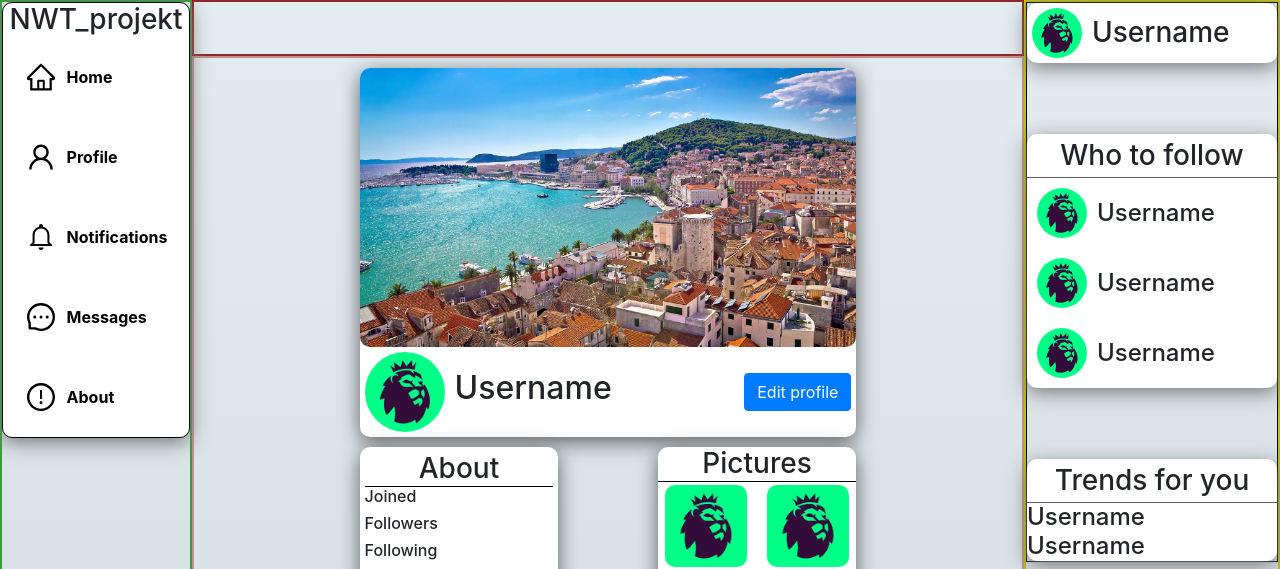
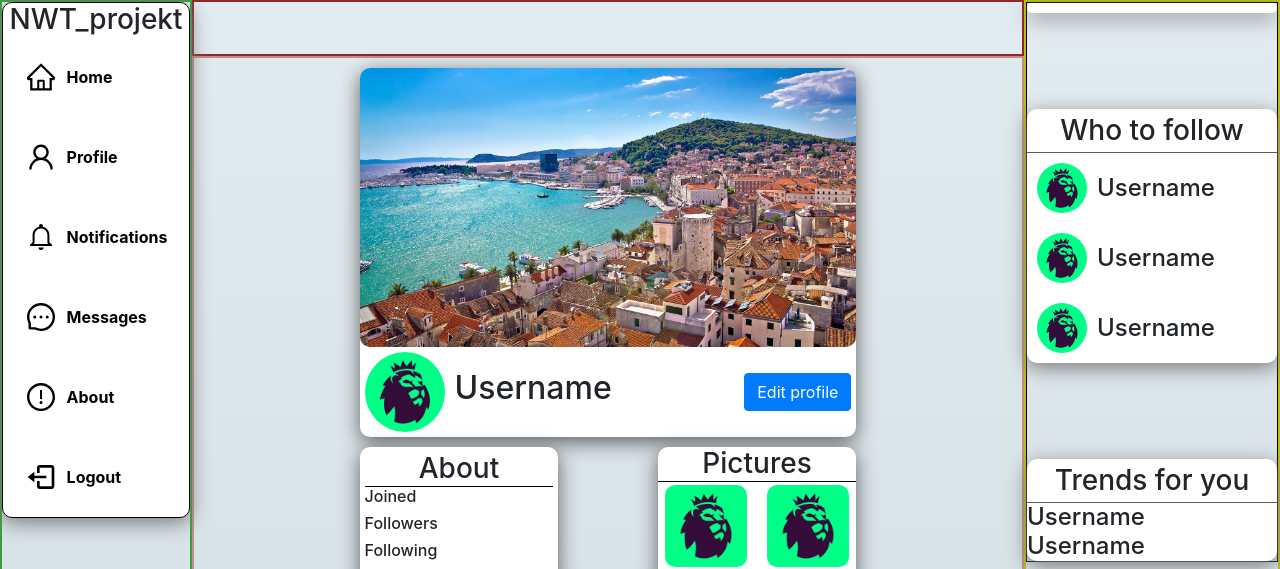
Before and after one commit to ivo011/NWT, a React (Create React App) app in the folder client/nwt-client/: page /profile in a window 1280 px wide. Shown: the top 569 px of the page. Built offline with nearby package versions, Linux system fonts and the light colour scheme; no server answers; the HTML template or start-up script is replaced by a standard one.

Commit message:
show loged in user

```diff
--- a/client/nwt-client/src/components/aside.js
+++ b/client/nwt-client/src/components/aside.js
@@ -1,13 +1,31 @@
-import React from 'react';
+import React, {useState, useEffect} from 'react';
 import './aside.css';
+import axios from 'axios';
 
 
 const Aside = () => {
+
+    const [user, setUser] = useState({username: " ", profilepic: " "});
+
+    useEffect(() => {
+
+        axios.get('http://localhost:5000/users/user', {
+            headers:{
+                auth_token: localStorage.getItem("token")
+            }
+        }).then(res =>{
+                console.log(res.data)
+                setUser({username: res.data.username, profilepic: res.data.avatar});
+
+            })
+            .catch(err => console.log(err))
+    }, []);
+
     return (
         <div className="side-container">
             <div className="userProfile">
-                <img src="/pic/profile1.png" alt=""/>
-                <h3>Username</h3>
+                <img src={user.profilepic} alt=""/>
+            <h3>{user.username}</h3>
             </div>
 
             <div className="suggestions">
--- /dev/null
+++ b/client/nwt-client/src/components/logout.js
@@ -0,0 +1,22 @@
+import React from 'react';
+import { Link } from 'react-router-dom';
+import { BiLogOut } from "react-icons/bi";
+
+
+const Logout = () => {
+    const handleLogout = () => {
+        localStorage.clear();
+    }
+    return (
+         <div className="logout">
+             <Link onClick={handleLogout} to="/">
+                    <div className="link">
+                        <BiLogOut size="2rem"/>
+                        <li>Logout</li>
+                     </div>
+                </Link>
+        </div>
+     );
+}
+
+export default Logout;
--- a/client/nwt-client/src/components/navigation.css
+++ b/client/nwt-client/src/components/navigation.css
@@ -15,7 +15,7 @@ nav{
 }
 
 .nav-links{
-    min-height: 50vh;
+    min-height: 60vh;
     display:flex;
     flex-direction: column;
     justify-content: space-around;
--- a/client/nwt-client/src/components/navigation.js
+++ b/client/nwt-client/src/components/navigation.js
@@ -3,6 +3,7 @@ import './navigation.css';
 import { Link } from 'react-router-dom';
 import { AiOutlineHome, AiOutlineMessage, AiOutlineExclamationCircle, AiOutlineUser } from "react-icons/ai";
 import { IoMdNotificationsOutline } from "react-icons/io";
+import Logout from './logout';
 
 const Navigation = () => {
 
@@ -40,6 +41,7 @@ const Navigation = () => {
                         <li>About</li>
                      </div>
                 </Link>
+                <Logout/>
             </ul>
         </nav>
 
--- a/client/nwt-client/src/components/postList.js
+++ b/client/nwt-client/src/components/postList.js
@@ -9,7 +9,6 @@ const PostList = () => {
     useEffect(() => {
         axios.get('http://localhost:5000/posts')
             .then(res =>{
-                console.log(res);
                 setPosts(res.data);
             })
             .catch(err => console.log(err))
@@ -21,7 +20,7 @@ const PostList = () => {
                 return(
                     <div key={post.post_id}>
                         <Post text={post.text} picturesrc={post.picture}/>
-                        {console.log(post.picture)}
+
                     </div>
                 )
             })}
--- a/client/nwt-client/src/components/protectedRoute.js
+++ b/client/nwt-client/src/components/protectedRoute.js
@@ -2,7 +2,7 @@ import React from 'react';
 import {Route, Redirect} from 'react-router-dom';
 import isAuthenticated from '../config/auth';
 
-const ProtecedRoute = ({component: Component, ...rest}) => {
+const ProtectedRoute = ({component: Component, ...rest}) => {
     return (
         <Route
             {...rest}
@@ -20,4 +20,4 @@ const ProtecedRoute = ({component: Component, ...rest}) => {
       );
 }
 
-export default ProtecedRoute;
+export default ProtectedRoute;
--- a/client/nwt-client/src/pages/firstpage.js
+++ b/client/nwt-client/src/pages/firstpage.js
@@ -15,15 +15,12 @@ const Firstpage = (props) => {
 
     const handleLogin = (e) =>{
         e.preventDefault();
-        console.log(email, password);
          axios.post("http://localhost:5000/users/login", {
              email,
              password
          })
          .then(res =>{
-             console.log(res);
              localStorage.setItem("token", JSON.stringify(res.data)); //spremanje u localstorage
-             console.log(res.data.Success)
              if(res.data.Success) props.history.push('/home')
          })
          .catch(err => console.log(err));
```
Also changed, not shown: client/nwt-client/src/components/layout.js (line endings or trailing spaces).
